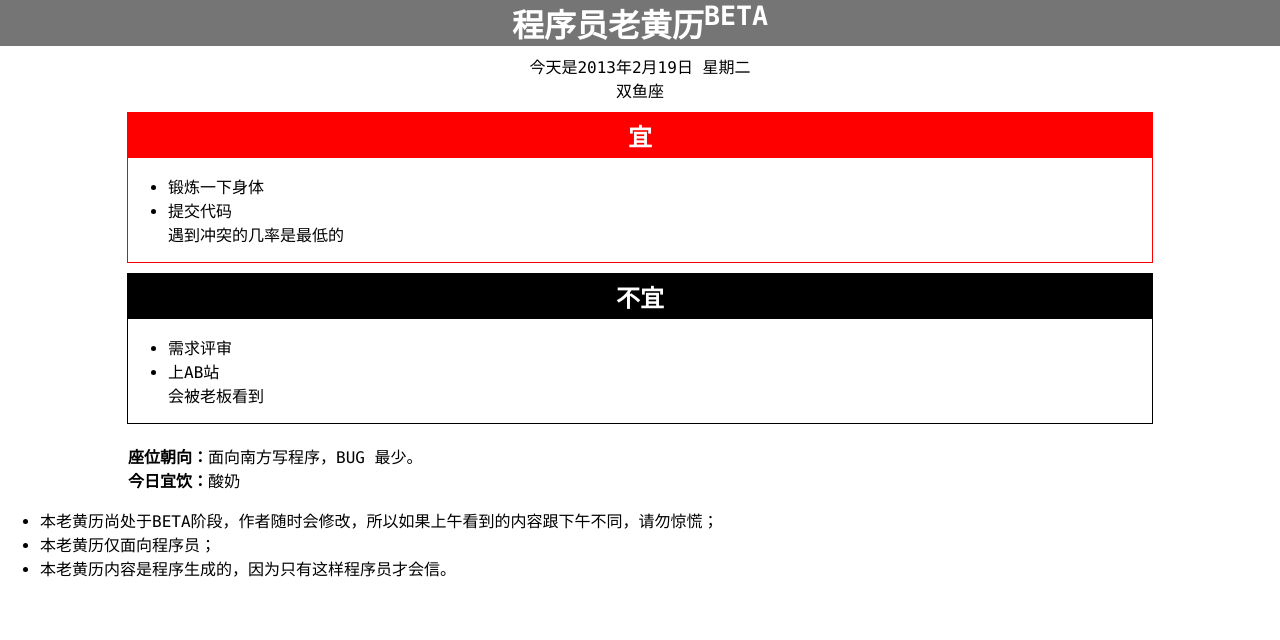
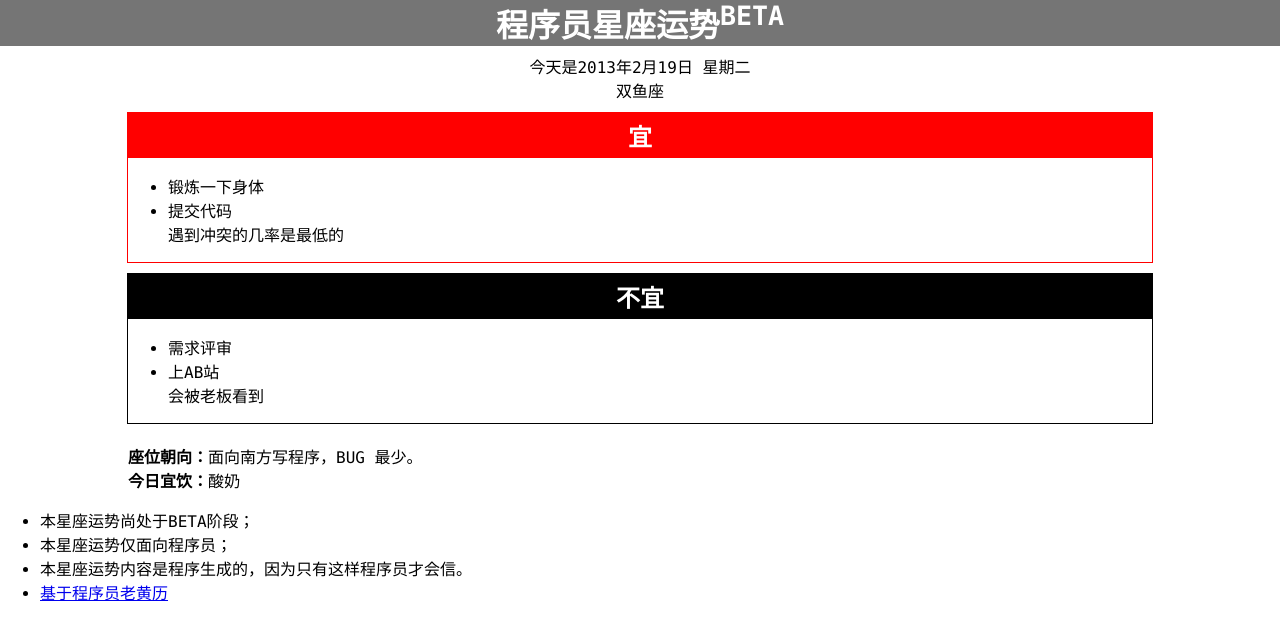
Before and after one commit to winneras/coderAstroCal, a plain HTML site: page assets/www/index.html in a window 1280 px wide. Drawn offline with Linux system fonts and the light colour scheme.

Commit message:
修改程序名称

```diff
--- a/assets/www/index.html
+++ b/assets/www/index.html
@@ -23,7 +23,7 @@
         <meta name="format-detection" content="telephone=no" />
         <meta name="viewport" content="user-scalable=no, initial-scale=1, maximum-scale=1, minimum-scale=1, width=device-width, height=device-height, target-densitydpi=device-dpi" />
         <link rel="stylesheet" type="text/css" href="css/index.css" />
-        <title>程序员老黄历</title>
+        <title>程序员今日运势</title>
         <meta name="description" content="runjs.cn 首发，求好看的 CSS" />
         <meta name="description" content="信则有，不信则无，总之作者不会对该程序生成的内容负任何责任。" />
     </head>
@@ -31,7 +31,7 @@
         <div class="app">
             <div id="header" class="clear">
                 <h1 class="title">
-                    程序员老黄历<sup>beta</sup>
+                    程序员星座运势<sup>beta</sup>
                 </h1>
 
                 <div class="date float"></div>
@@ -70,9 +70,10 @@
             </div>
             <div class="comment">
                 <ul>
-                    <li>本老黄历尚处于beta阶段，作者随时会修改，所以如果上午看到的内容跟下午不同，请勿惊慌；</li>
-                    <li>本老黄历仅面向程序员；</li>
-                    <li>本老黄历内容是程序生成的，因为只有这样程序员才会信。</li>
+                    <li>本星座运势尚处于beta阶段；</li>
+                    <li>本星座运势仅面向程序员；</li>
+                    <li>本星座运势内容是程序生成的，因为只有这样程序员才会信。</li>
+                    <li><a href="http://runjs.cn/detail/ydp3it7b">基于程序员老黄历</a></li>
                 </ul>
             </div>
 
```
